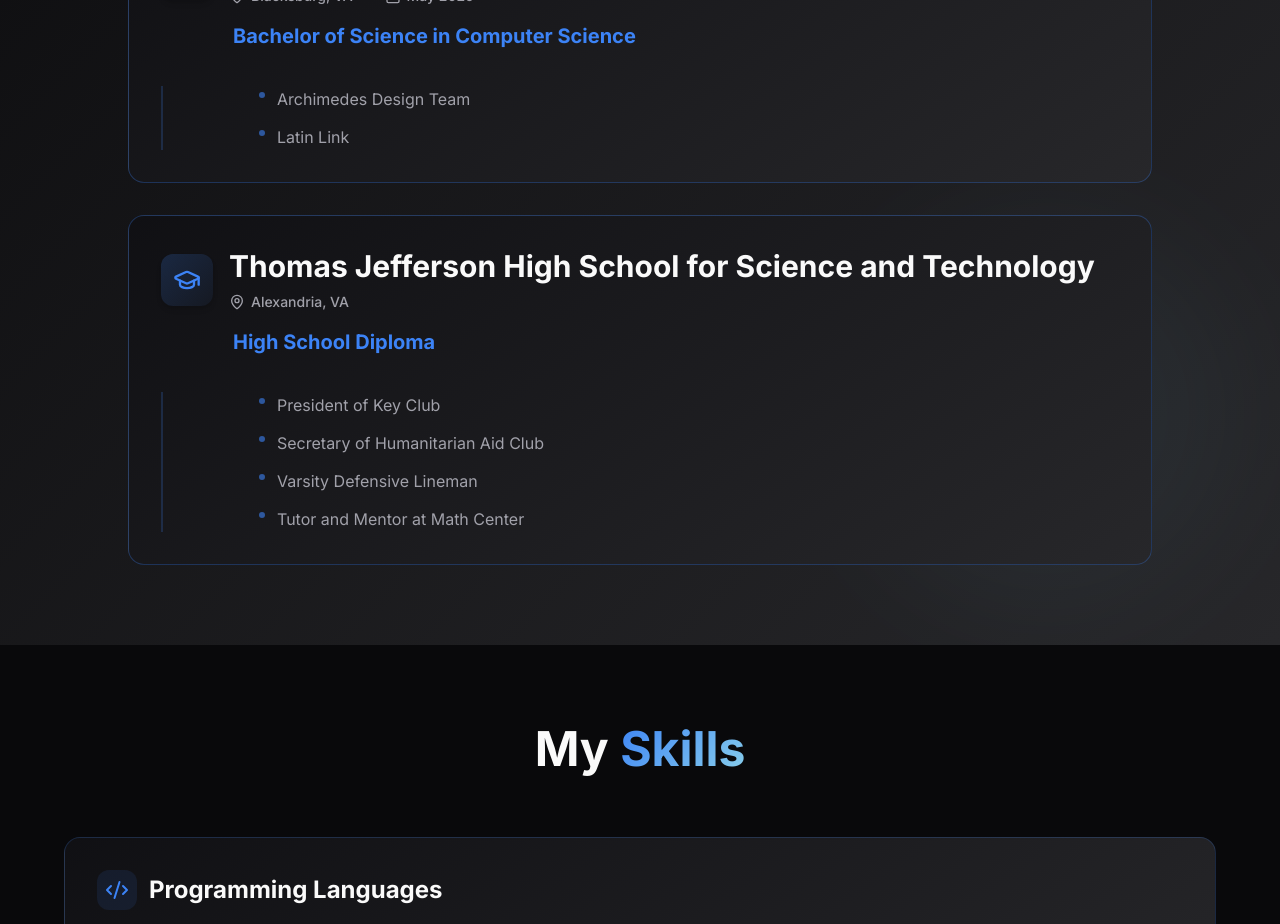
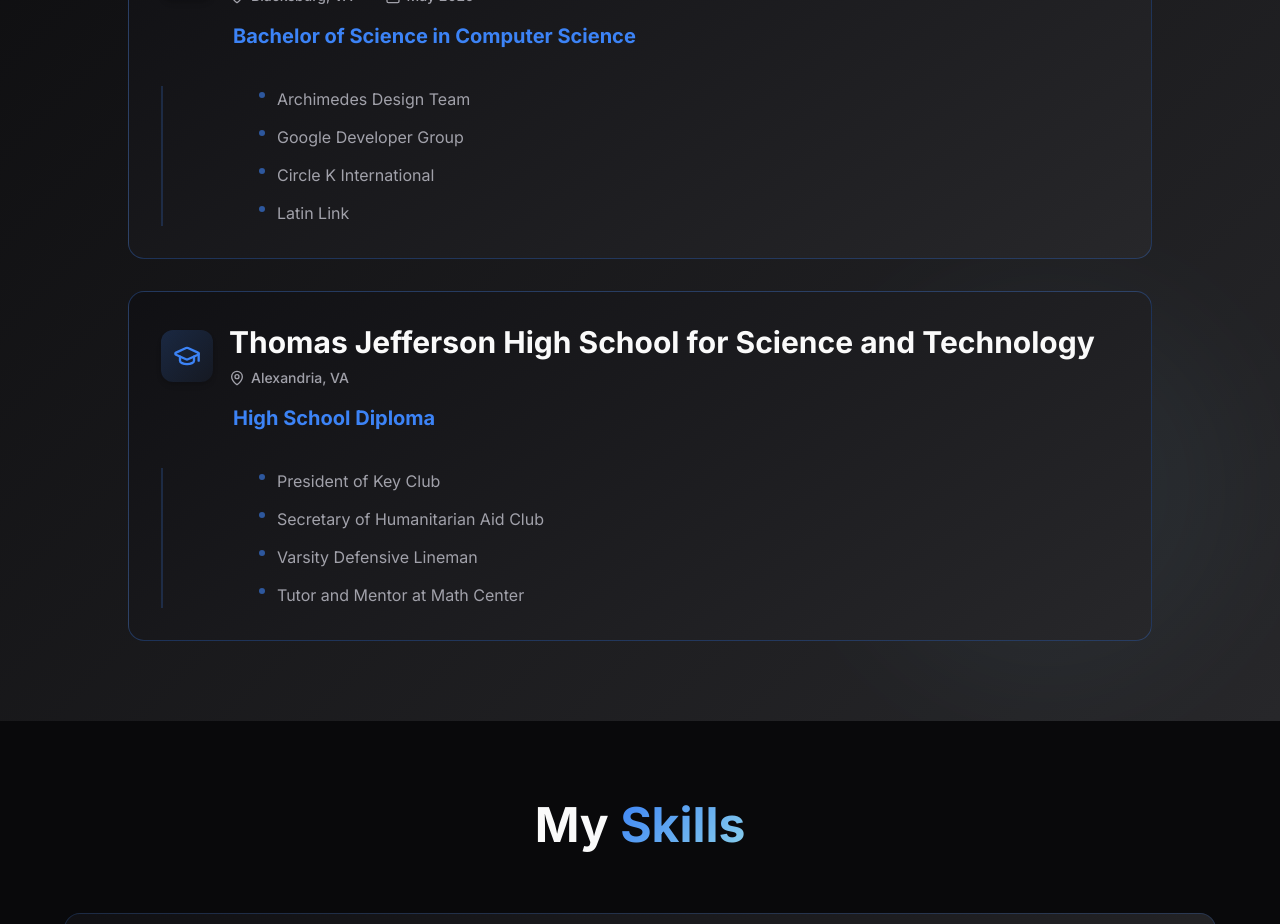
Before and after one commit to Vini-41/Vini-41.github.io, a React (Vite) app: page / in a window 1280 px wide. Shown: the part 2740-3664 px from the top of the page. Built offline with nearby package versions, Linux system fonts and the light colour scheme.

Commit message:
Update Education.tsx

```diff
--- a/src/components/sections/Education.tsx
+++ b/src/components/sections/Education.tsx
@@ -22,6 +22,8 @@
       gpa: "",
       achievements: [
         "Archimedes Design Team",
+        "Google Developer Group",
+        "Circle K International",
         "Latin Link"
       ]
     },
```
